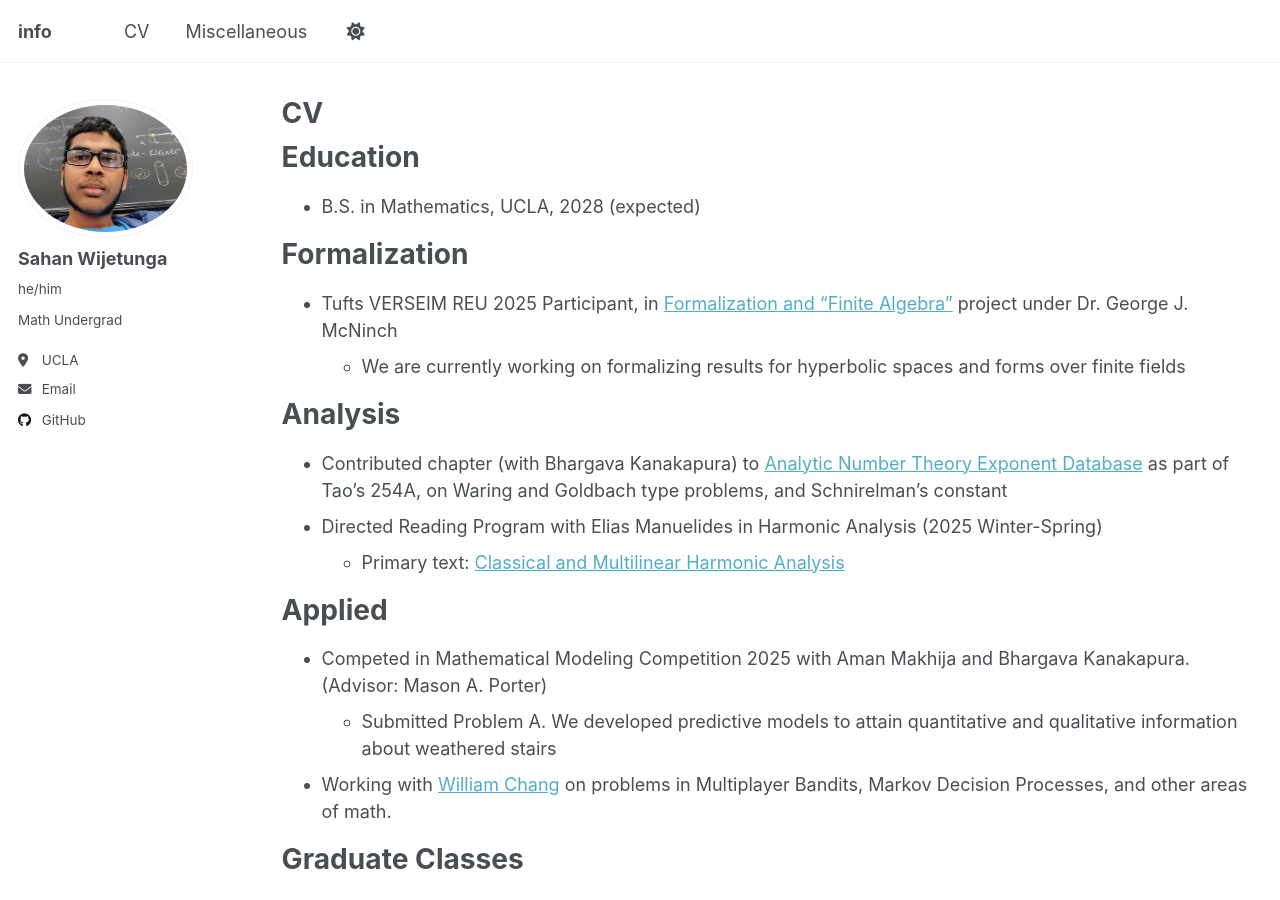
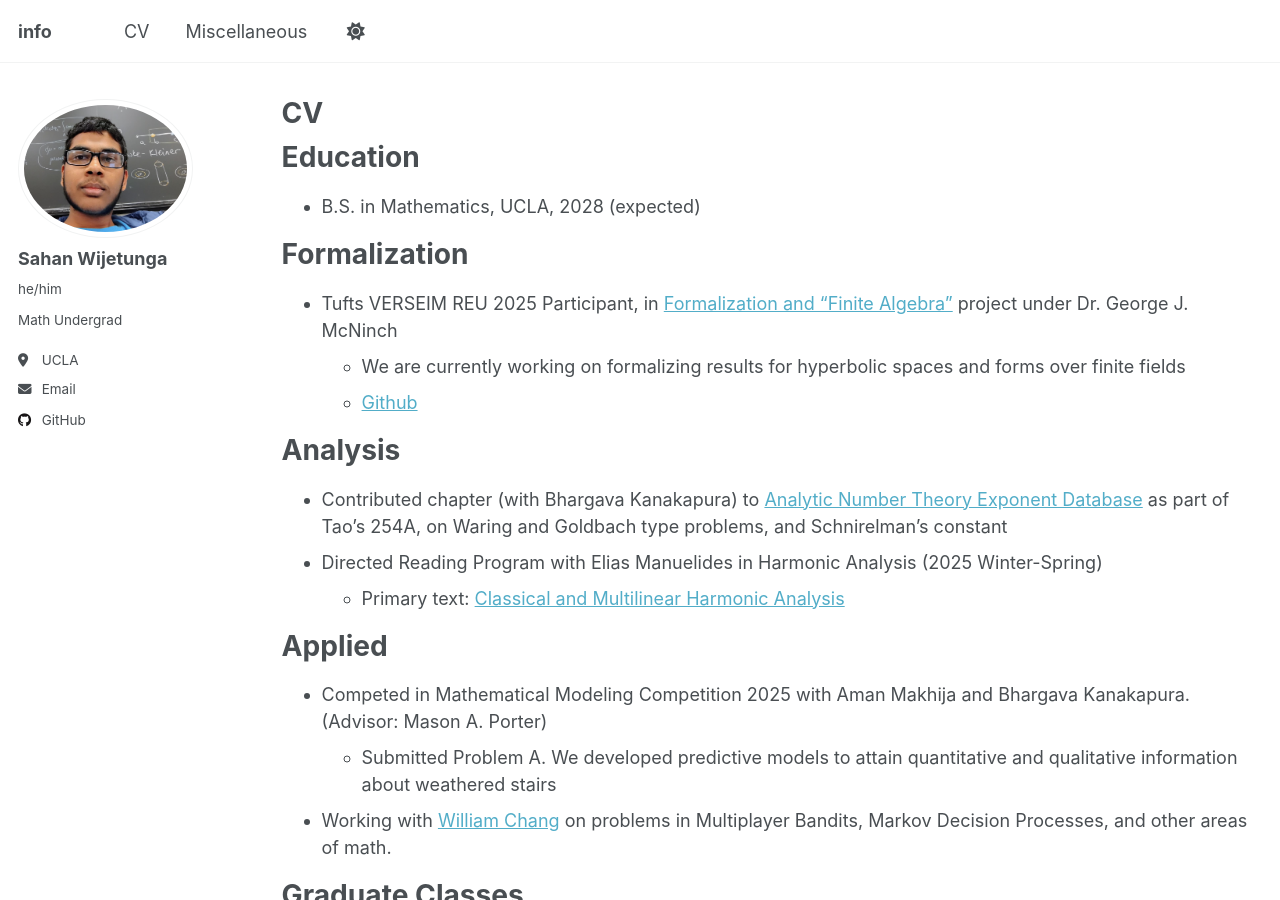
Before and after one commit to sahanwijetunga/sahanwijetunga.github.io, a Jekyll site: the page built from _pages/cv.md, in a window 1280 px wide and 900 px high. Built offline with Jekyll 4.4.1, drawn with Linux system fonts in a browser that asks for light colours.

Commit message:
Update cv.md

```diff
--- a/_pages/cv.md
+++ b/_pages/cv.md
@@ -17,6 +17,7 @@ Formalization
 ======
 * Tufts VERSEIM REU 2025 Participant, in [Formalization and "Finite Algebra"](https://sites.tufts.edu/verseimreu/formalization-and-finite-algebra/) project under Dr. George J. McNinch
   * We are currently working on formalizing results for hyperbolic spaces and forms over finite fields
+  * [Github](https://github.com/gmcninch-tufts/VERSEIM-2025)
 
 Analysis
 ======
```
